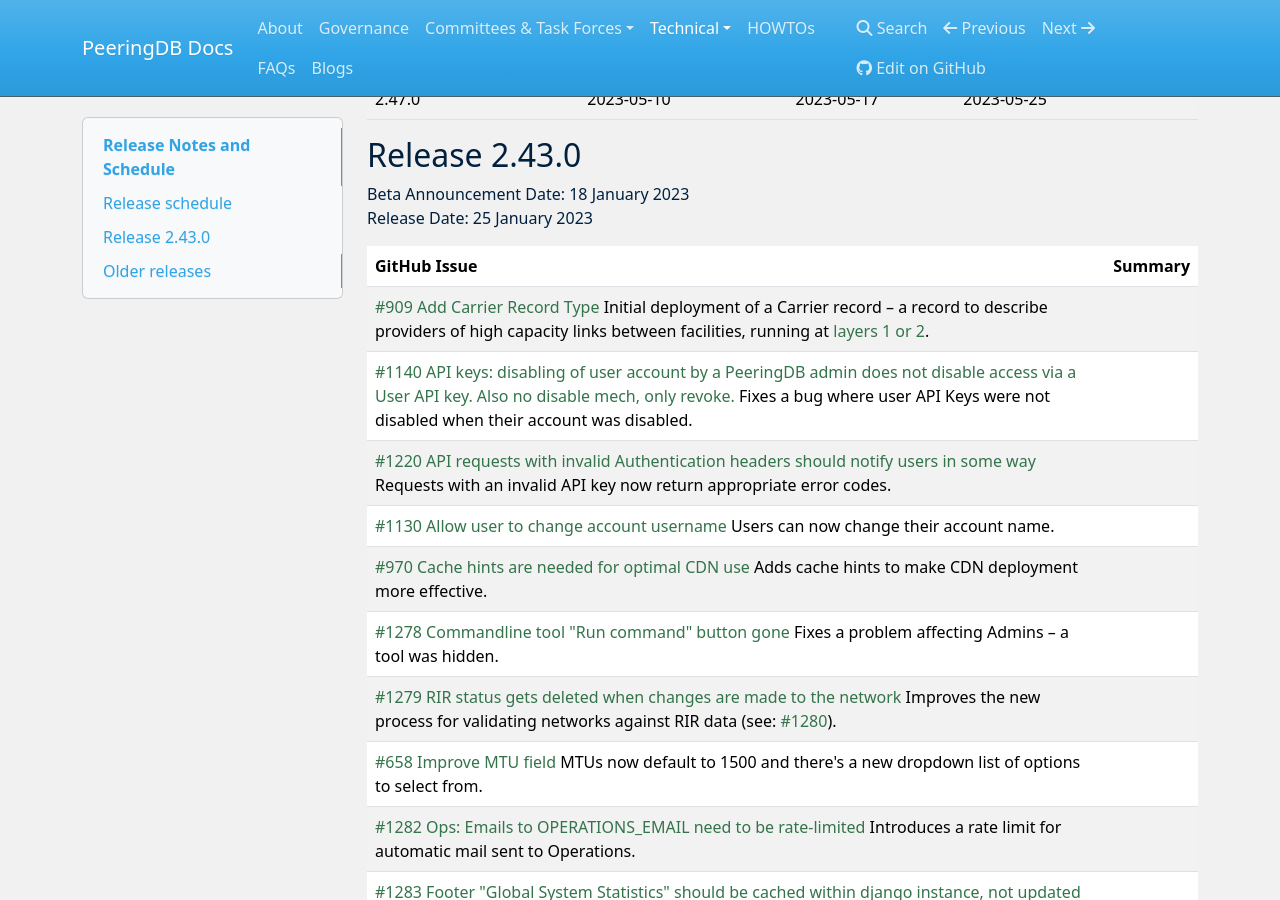
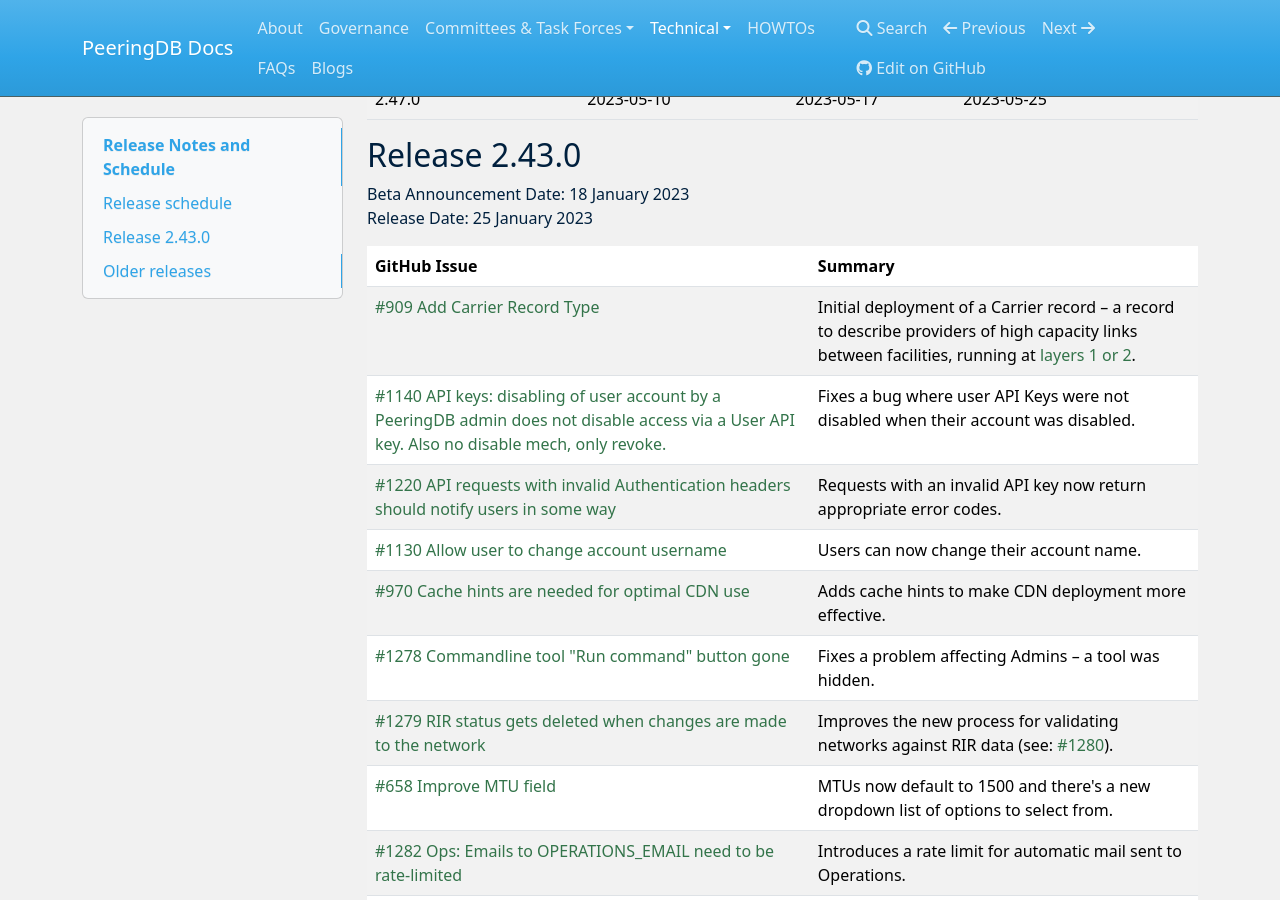
Before and after one commit to peeringdb/docs, an MkDocs documentation site: the page built from docs/release_notes/index.md, in a window 1280 px wide and 900 px high, scrolled down 644 px. Built offline with MkDocs 1.6.1, drawn with Linux system fonts in a browser that asks for light colours; nearby versions of some CDN libraries.

```diff
--- a/docs/release_notes/index.md
+++ b/docs/release_notes/index.md
@@ -27,20 +27,20 @@ Release Date: 25 January 2023
 
 | **GitHub Issue** | **Summary** |
 | ----------------- | ----------- |
-| [#909 Add Carrier Record Type](https://github.com/peeringdb/peeringdb/issues/909) Initial deployment of a Carrier record – a record to describe providers of high capacity links between facilities, running at [layers 1 or 2](https://en.wikipedia.org/wiki/OSI_model#Layer_1:_Physical_layer). |
-| [#1140 API keys: disabling of user account by a PeeringDB admin does not disable access via a User API key. Also no disable mech, only revoke.](https://github.com/peeringdb/peeringdb/issues/1140) Fixes a bug where user API Keys were not disabled when their account was disabled. |
-| [#1220 API requests with invalid Authentication headers should notify users in some way](https://github.com/peeringdb/peeringdb/issues/1220) Requests with an invalid API key now return appropriate error codes. |
-| [#1130 Allow user to change account username](https://github.com/peeringdb/peeringdb/issues/1130) Users can now change their account name. |
-| [#970 Cache hints are needed for optimal CDN use](https://github.com/peeringdb/peeringdb/issues/970) Adds cache hints to make CDN deployment more effective. |
-| [#1278 Commandline tool "Run command" button gone](https://github.com/peeringdb/peeringdb/issues/1278) Fixes a problem affecting Admins – a tool was hidden. |
-| [#1279 RIR status gets deleted when changes are made to the network](https://github.com/peeringdb/peeringdb/issues/1279) Improves the new process for validating networks against RIR data (see: [#1280](https://github.com/peeringdb/peeringdb/issues/1280)). |
-| [#658 Improve MTU field](https://github.com/peeringdb/peeringdb/issues/658) MTUs now default to 1500 and there's a new dropdown list of options to select from. |
-| [#1282 Ops: Emails to OPERATIONS_EMAIL need to be rate-limited](https://github.com/peeringdb/peeringdb/issues/1282) Introduces a rate limit for automatic mail sent to Operations. |
-| [#1283 Footer "Global System Statistics" should be cached within django instance, not updated with every page load](https://github.com/peeringdb/peeringdb/issues/1283) Global System Statistics are now generated periodically instead of on each page load. |
-| [#1284 Ops: django needs lightweight healthcheck route that confirms database connectivity](https://github.com/peeringdb/peeringdb/issues/1284) Introduces a lightweight health check for database availability. |
-| [#1285 Ops: various indexes are needed](https://github.com/peeringdb/peeringdb/issues/1285) Introduces new database indexes. |
-| [#1288 Ops: Expose CSP_CONNECT_SRC to .env](https://github.com/peeringdb/peeringdb/issues/1288) Add configuration options for ease of operations. |
-| [#1296 Ops: Expose CSP_CONNECT_SRC to .env](https://github.com/peeringdb/peeringdb/issues/1296) Fix a bug with CSRF cookies not being set. |
+| [#909 Add Carrier Record Type](https://github.com/peeringdb/peeringdb/issues/909) | Initial deployment of a Carrier record – a record to describe providers of high capacity links between facilities, running at [layers 1 or 2](https://en.wikipedia.org/wiki/OSI_model#Layer_1:_Physical_layer). |
+| [#1140 API keys: disabling of user account by a PeeringDB admin does not disable access via a User API key. Also no disable mech, only revoke.](https://github.com/peeringdb/peeringdb/issues/1140) | Fixes a bug where user API Keys were not disabled when their account was disabled. |
+| [#1220 API requests with invalid Authentication headers should notify users in some way](https://github.com/peeringdb/peeringdb/issues/1220) | Requests with an invalid API key now return appropriate error codes. |
+| [#1130 Allow user to change account username](https://github.com/peeringdb/peeringdb/issues/1130) | Users can now change their account name. |
+| [#970 Cache hints are needed for optimal CDN use](https://github.com/peeringdb/peeringdb/issues/970) | Adds cache hints to make CDN deployment more effective. |
+| [#1278 Commandline tool "Run command" button gone](https://github.com/peeringdb/peeringdb/issues/1278) | Fixes a problem affecting Admins – a tool was hidden. |
+| [#1279 RIR status gets deleted when changes are made to the network](https://github.com/peeringdb/peeringdb/issues/1279) | Improves the new process for validating networks against RIR data (see: [#1280](https://github.com/peeringdb/peeringdb/issues/1280)). |
+| [#658 Improve MTU field](https://github.com/peeringdb/peeringdb/issues/658) | MTUs now default to 1500 and there's a new dropdown list of options to select from. |
+| [#1282 Ops: Emails to OPERATIONS_EMAIL need to be rate-limited](https://github.com/peeringdb/peeringdb/issues/1282) | Introduces a rate limit for automatic mail sent to Operations. |
+| [#1283 Footer "Global System Statistics" should be cached within django instance, not updated with every page load](https://github.com/peeringdb/peeringdb/issues/1283) | Global System Statistics are now generated periodically instead of on each page load. |
+| [#1284 Ops: django needs lightweight healthcheck route that confirms database connectivity](https://github.com/peeringdb/peeringdb/issues/1284) | Introduces a lightweight health check for database availability. |
+| [#1285 Ops: various indexes are needed](https://github.com/peeringdb/peeringdb/issues/1285) | Introduces new database indexes. |
+| [#1288 Ops: Expose CSP_CONNECT_SRC to .env](https://github.com/peeringdb/peeringdb/issues/1288) | Add configuration options for ease of operations. |
+| [#1296 Ops: Expose CSP_CONNECT_SRC to .env](https://github.com/peeringdb/peeringdb/issues/1296) | Fix a bug with CSRF cookies not being set. |
 
 ## Older releases
 
```
Also changed, not shown: docs/release_notes/release_notes_2021.md (+0 -4 lines), docs/release_notes/release_notes_2022.md (+0 -6 lines).
